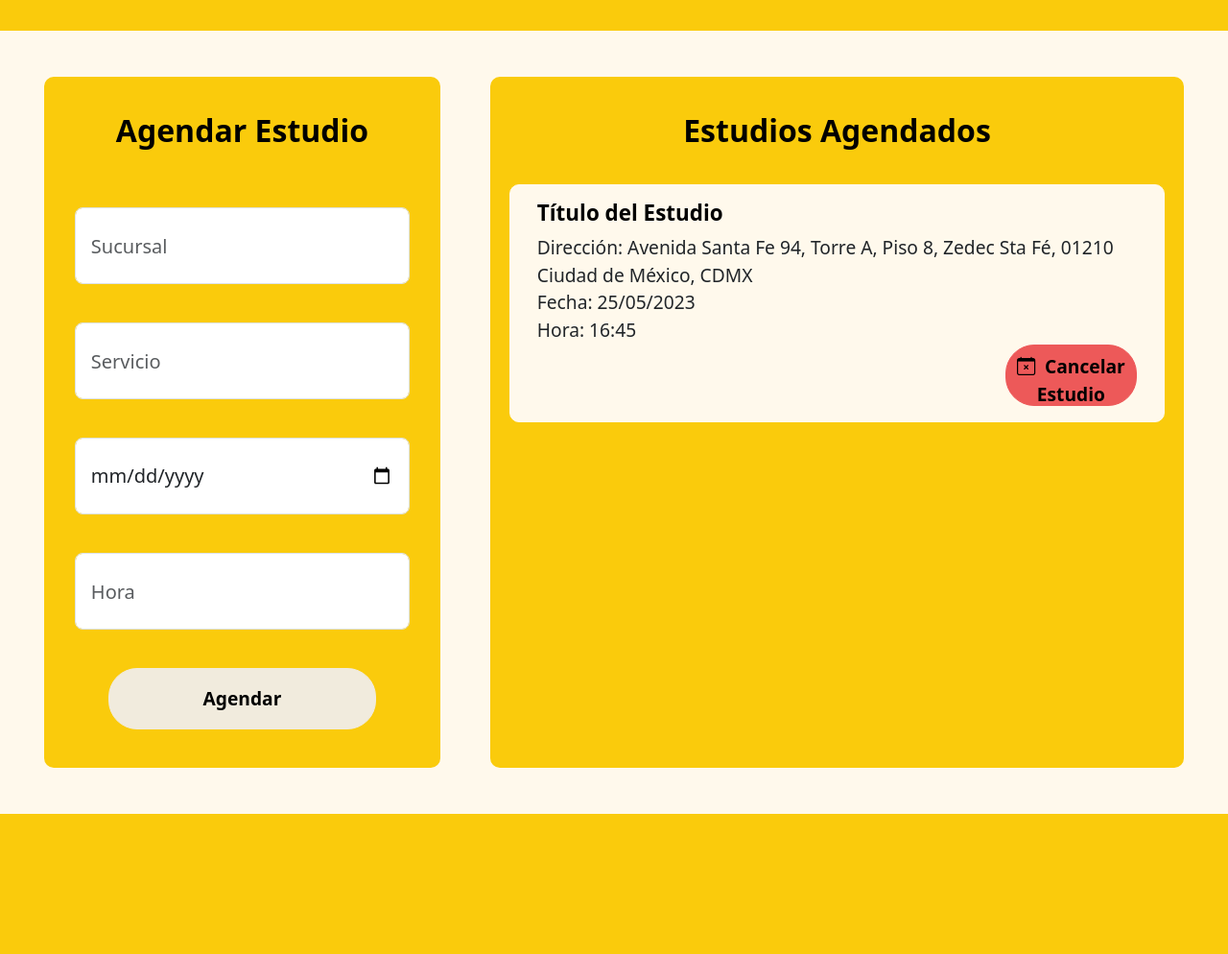
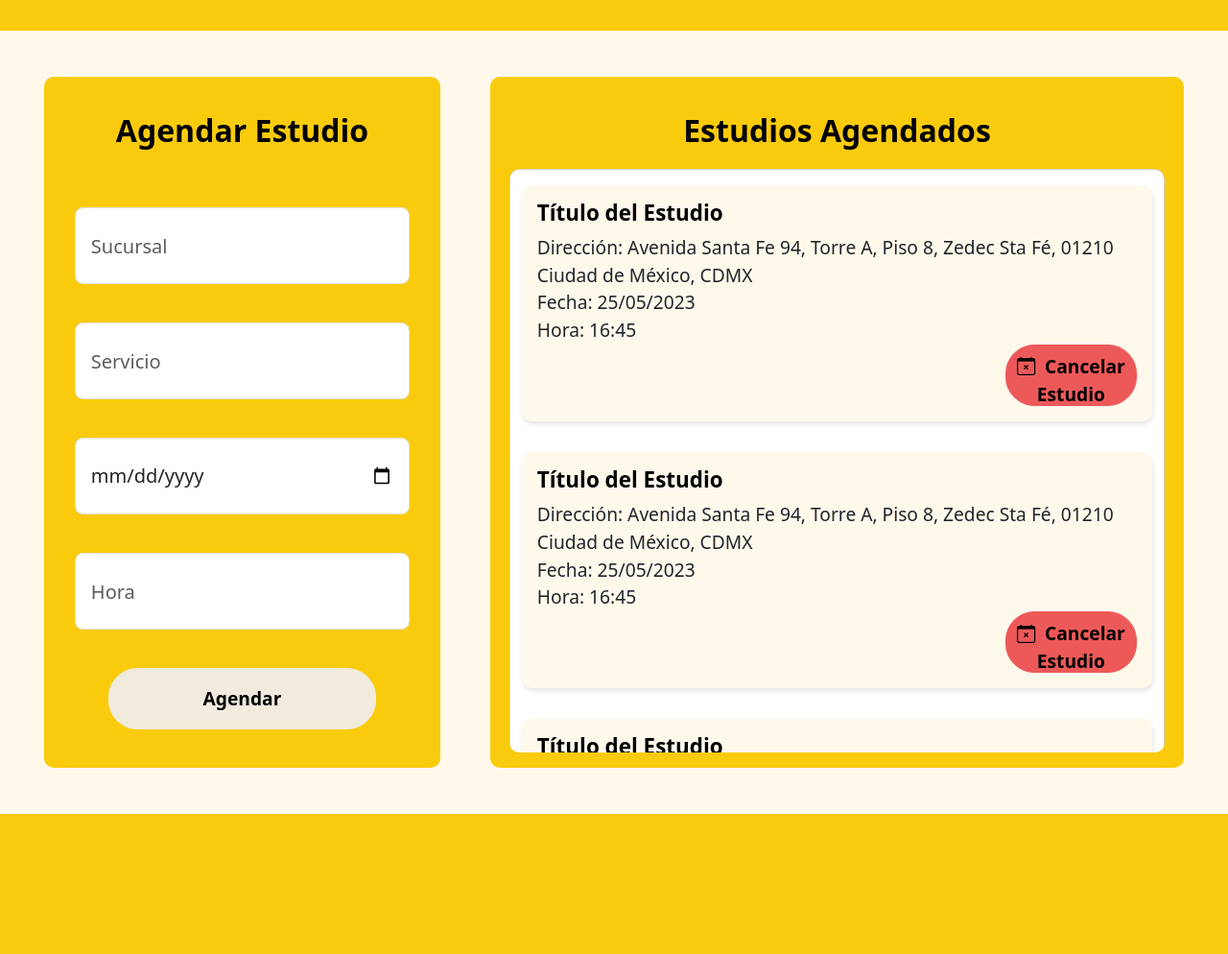
Before and after one commit to jorgergo/testfarma_webapp, a Django app: page /appointments in a window 1280 px wide. Shown: the part 104-1098 px from the top of the page at 96% size. Run offline with Django 4.2, Linux system fonts and the light colour scheme; some libraries are stand-ins or nearby versions.

Commit message:
Appointments Updates

```diff
--- a/login/static/styles/appointments.css
+++ b/login/static/styles/appointments.css
@@ -96,11 +96,16 @@ input {
 }
 
 .card {
+  border-radius: 10px;
+}
+
+.card-body {
   background-color: #fff9ec;
   border-color: #fff9ec;
   border-radius: 10px;
   margin-top: 1rem;
   margin-bottom: 1rem;
+  box-shadow: 1px 3px 5px 0px rgba(0, 0, 0, 0.1);
 }
 
 .dates::-webkit-scrollbar {
@@ -123,4 +128,7 @@ input {
   .btn-right.small {
     display: block;
   }
+  .col.appointments {
+    margin-bottom: 1rem;
+  }
 }
--- a/login/templates/appointments/appointments.html
+++ b/login/templates/appointments/appointments.html
@@ -82,6 +82,54 @@
                   <i class="bi bi-calendar-x"></i>
                 </button>
               </div>
+              <div class="card-body">
+                <h5 class="card-title">Título del Estudio</h5>
+                <p class="card-text">
+                  Dirección: Avenida Santa Fe 94, Torre A, Piso 8, Zedec Sta Fé,
+                  01210 Ciudad de México, CDMX
+                </p>
+                <p class="card-text">Fecha: 25/05/2023</p>
+                <p class="card-text">Hora: 16:45</p>
+                <button type="submit" class="btn btn-right">
+                  <i class="bi bi-calendar-x"></i>
+                  &nbsp;Cancelar Estudio
+                </button>
+                <button type="submit" class="btn btn-right small">
+                  <i class="bi bi-calendar-x"></i>
+                </button>
+              </div>
+              <div class="card-body">
+                <h5 class="card-title">Título del Estudio</h5>
+                <p class="card-text">
+                  Dirección: Avenida Santa Fe 94, Torre A, Piso 8, Zedec Sta Fé,
+                  01210 Ciudad de México, CDMX
+                </p>
+                <p class="card-text">Fecha: 25/05/2023</p>
+                <p class="card-text">Hora: 16:45</p>
+                <button type="submit" class="btn btn-right">
+                  <i class="bi bi-calendar-x"></i>
+                  &nbsp;Cancelar Estudio
+                </button>
+                <button type="submit" class="btn btn-right small">
+                  <i class="bi bi-calendar-x"></i>
+                </button>
+              </div>
+              <div class="card-body">
+                <h5 class="card-title">Título del Estudio</h5>
+                <p class="card-text">
+                  Dirección: Avenida Santa Fe 94, Torre A, Piso 8, Zedec Sta Fé,
+                  01210 Ciudad de México, CDMX
+                </p>
+                <p class="card-text">Fecha: 25/05/2023</p>
+                <p class="card-text">Hora: 16:45</p>
+                <button type="submit" class="btn btn-right">
+                  <i class="bi bi-calendar-x"></i>
+                  &nbsp;Cancelar Estudio
+                </button>
+                <button type="submit" class="btn btn-right small">
+                  <i class="bi bi-calendar-x"></i>
+                </button>
+              </div>
             </div>
           </div>
         </div>
```
